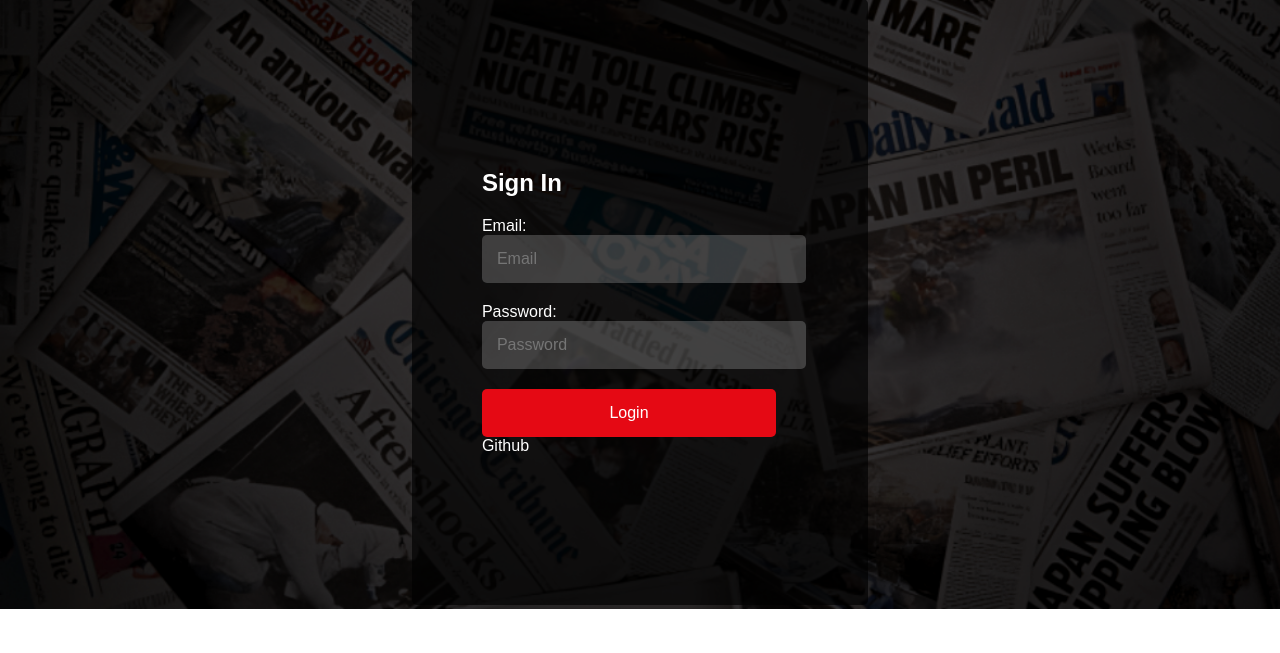
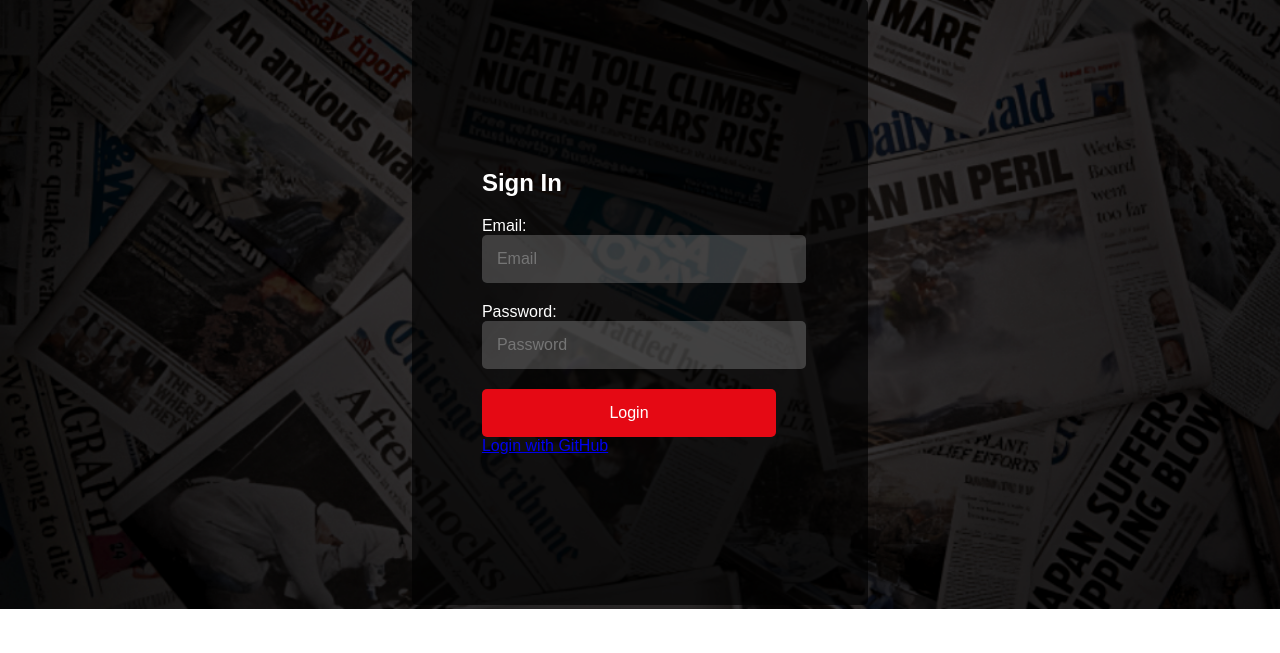
Before and after one commit to saksham-bharti/Project_1, a Flask app: page /admin in a window 1280 px wide. Shown: the part 191-844 px from the top of the page. Run offline with Flask 3, Linux system fonts and the light colour scheme; some libraries are stand-ins or nearby versions.

Commit message:
Update sign_in.html

```diff
--- a/templates/sign_in.html
+++ b/templates/sign_in.html
@@ -88,7 +88,9 @@
                 <label for="password">Password:</label>
                 <input type="password" id="password" name="password" placeholder="Password" required><br>
                 <input type="submit" value="Login">
-                <a herf='{{url_for('github_login')}}'>Github</a>
+                <a href="{{ url_for('github_login') }}" class="btn btn-dark mb-2">
+                <i class="fab fa-github"></i>
+                <span>Login with GitHub</span>
             </form>
         </main>
     </div>
```
